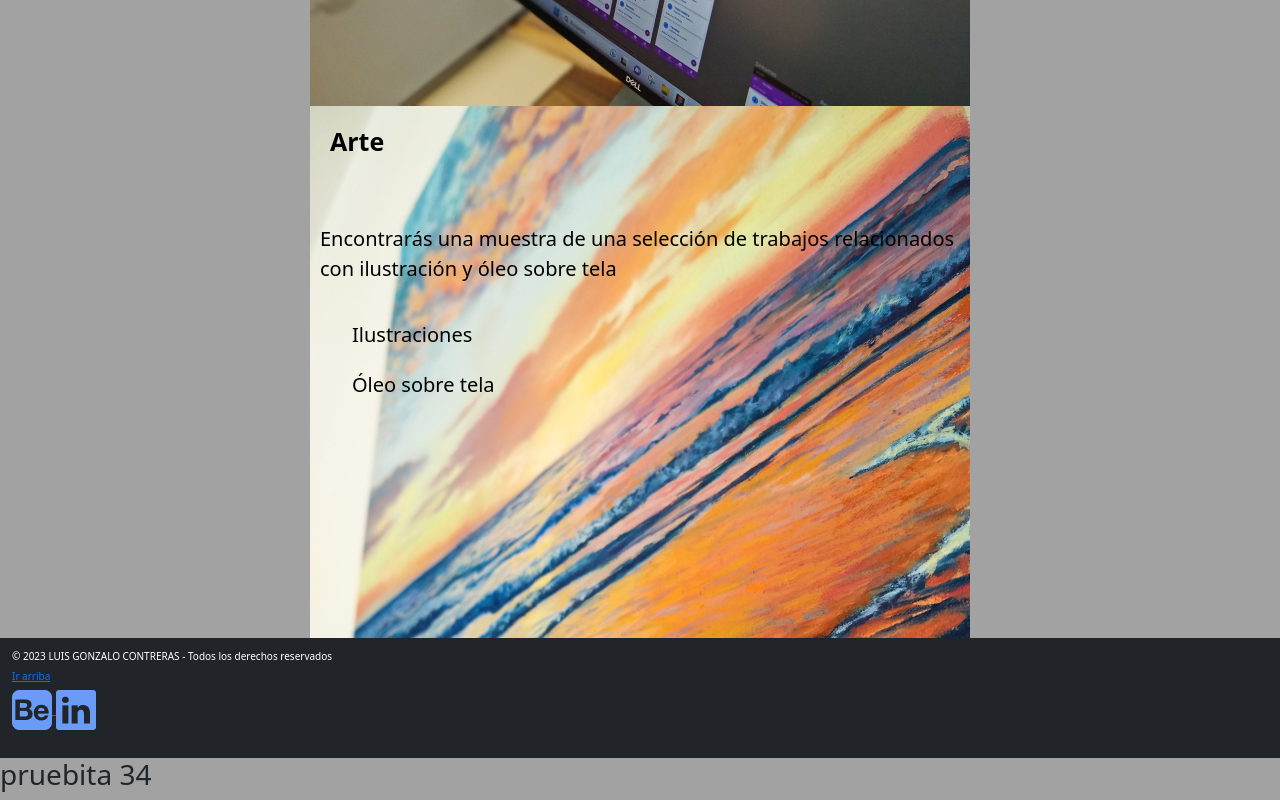
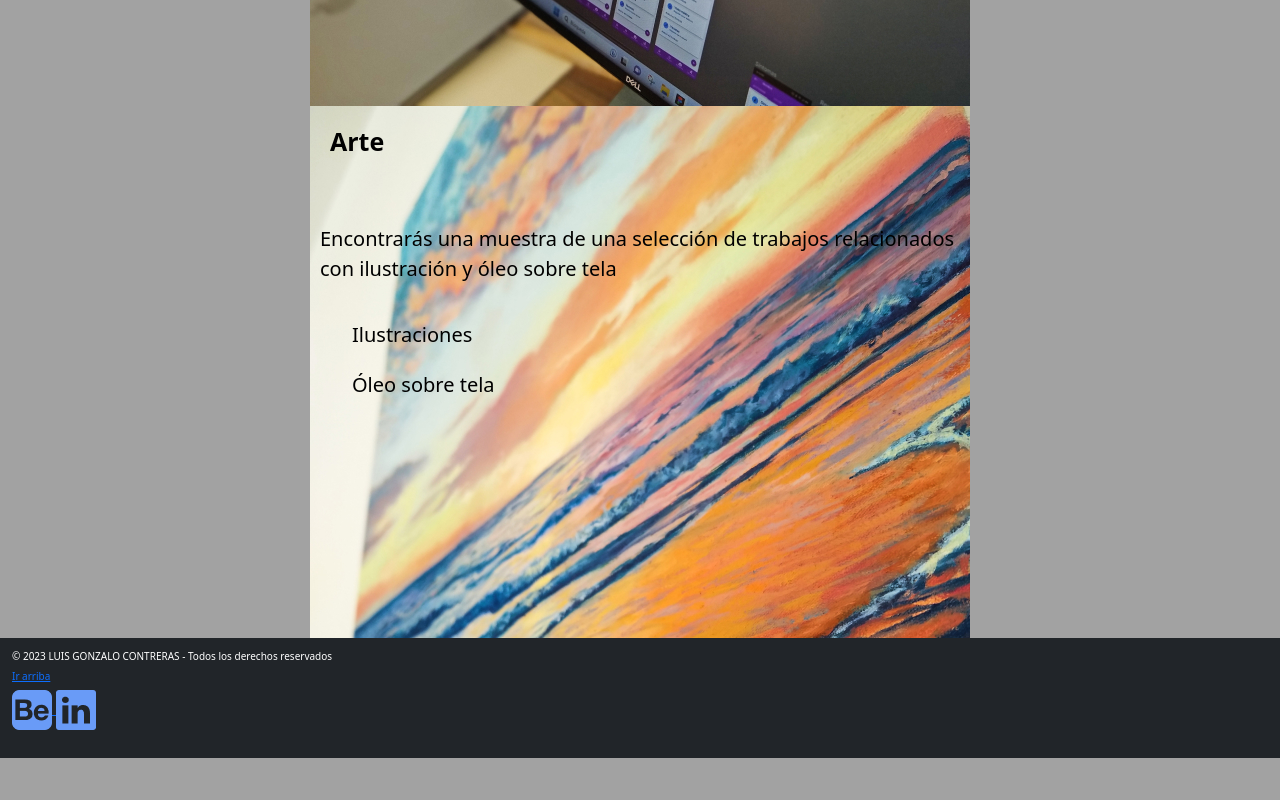
Before and after one commit to Lugonz/ProyectoFinal, a plain HTML site: page index.html in a window 1280 px wide. Shown: the part 644-1444 px from the top of the page. After the commit the page ends 1402 px from the top, so only its background shows below. Drawn offline with nearby package versions, Linux system fonts and the light colour scheme.

Commit message:
seteando datos

```diff
--- a/index.html
+++ b/index.html
@@ -122,7 +122,5 @@
         </a>
     </footer>
 
-    <h3>pruebita 34</h3>
-
 </body>
 </html>
```
